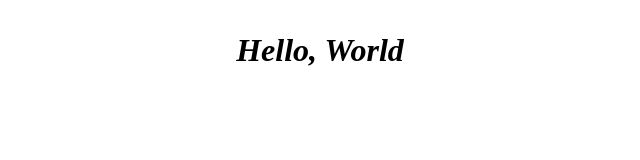
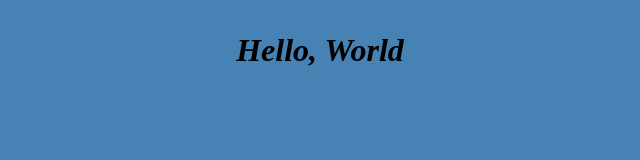
Before and after one commit to malcolmlearnstech/second-boilerplate, a React app: page / in a window 1280 px wide. Shown: the whole page, without its empty margins (320-960 px from the left). Built offline with nearby package versions, Linux system fonts and the light colour scheme.

Commit message:
feat: add full page background color

```diff
--- a/client/index.css
+++ b/client/index.css
@@ -6,3 +6,7 @@
   font-weight: 800;
   text-align: center;
 }
+
+body {
+  background-color: #4682b4;
+}
```
